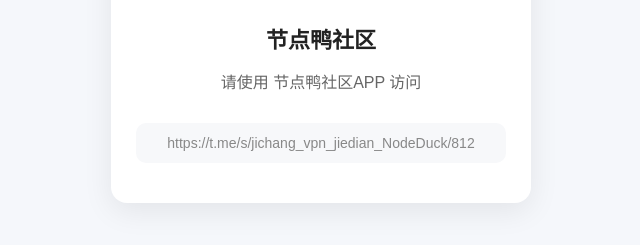
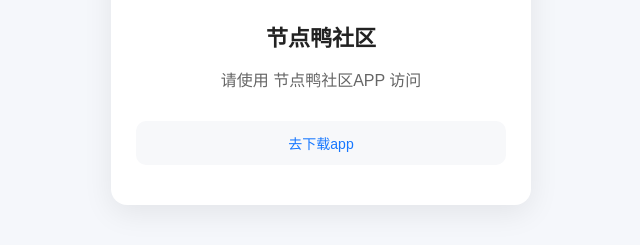
Before and after one commit to mallchainio/node, a plain HTML site: page index.html in a window 1280 px wide. Shown: the part 365-610 px from the top of the page, without its empty margins (319-959 px from the left). Drawn offline with Linux system fonts and the light colour scheme.

Commit message:
Add download link for NodeDuck app
Updated link to include a download prompt for the app.

```diff
--- a/index.html
+++ b/index.html
@@ -101,7 +101,9 @@
     </div>
 
     <div class="tip">
-        https://t.me/s/jichang_vpn_jiedian_NodeDuck/812
+    <a href="https://t.me/s/jichang_vpn_jiedian_NodeDuck/812" style="color:#1677ff;text-decoration:none;">
+        去下载app
+    </a>
     </div>
 
 </div>
```
